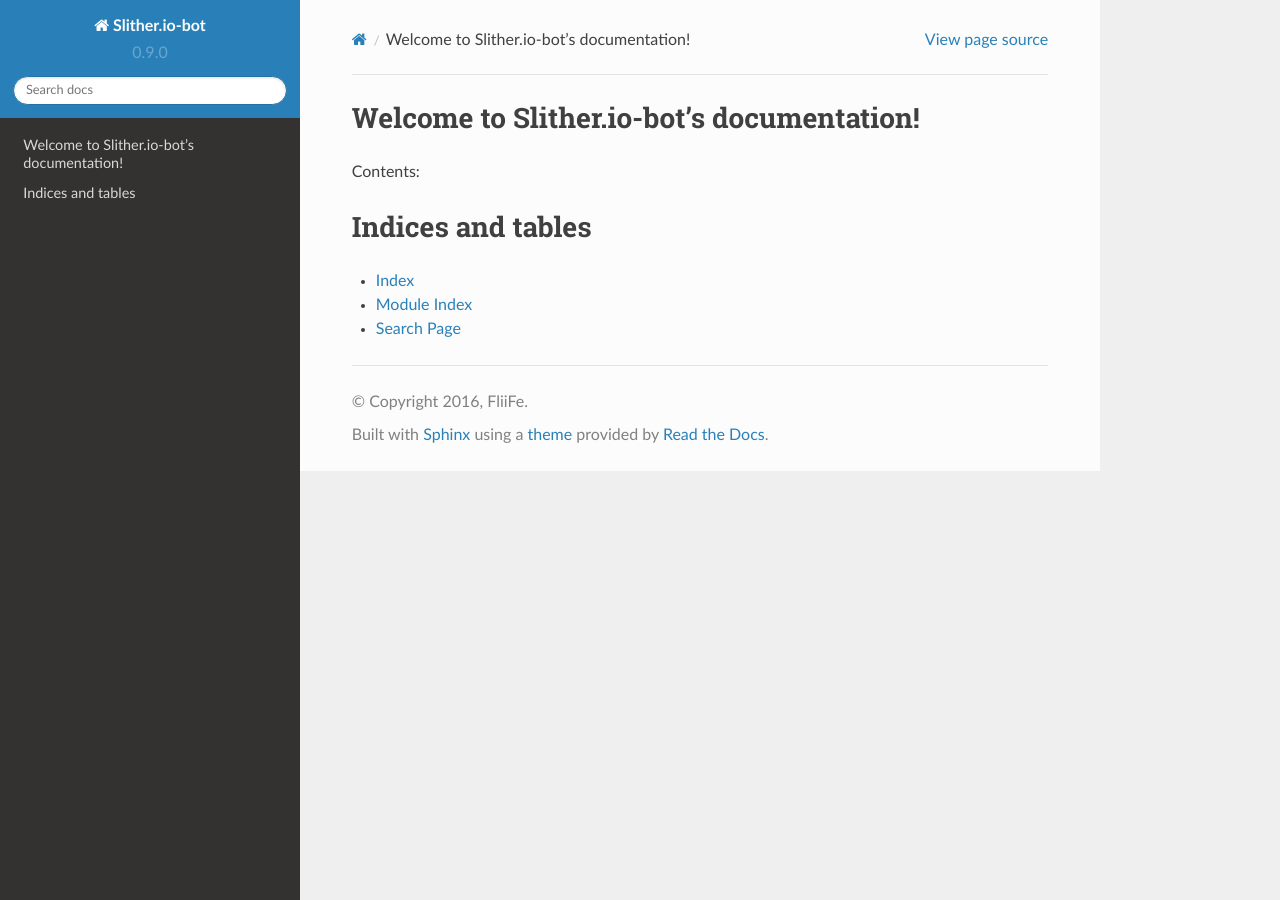
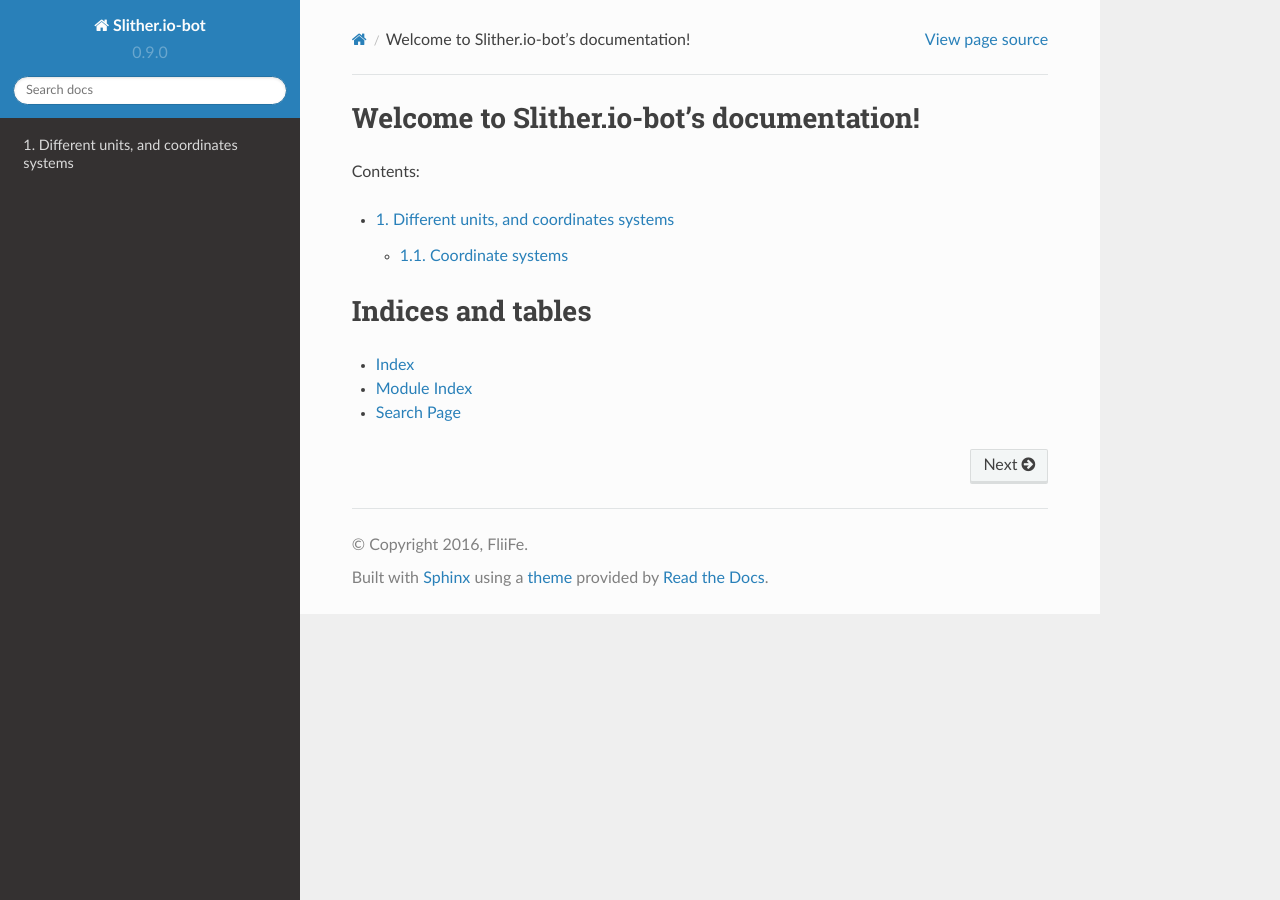
Before and after one commit to ermiyaeskandary/Slither.io-bot, a Sphinx documentation site: the page built from docs/index.rst, in a window 1280 px wide. Built offline with Sphinx 7.4.7 and the Read the Docs theme 2.0.0, drawn with Linux system fonts in a browser that asks for light colours; some of the changed lines change nothing that is shown.

Commit message:
Added readthedocs badge. Began conversion algorithms doc.

```diff
--- /dev/null
+++ b/docs/conversion_algorithms.rst
@@ -0,0 +1,43 @@
+1. Different units, and coordinates systems
+*******************************************
+
+Currently, the bot uses multiple coordinates system, and multiple units for each system.
+
+1.1. Coordinate systems
+========================
+
+The two systems used rely on an orthogonal set. `x` represents the horizontal axis, and `y` the vertical axis. Let's consider this configuration (Conf. 1) :
+
+![Conf 1](http://i.imgur.com/REyG3an.png)
+
+1.1.1. Cartesian coordinates
+----------------------------
+
+These are the most used. As in traditional maths, they are represented by to numbers, each representing the position on an axis. They are represented as `(x, y)`. `x` for the horizontal axis, and `y` for the vertical one.
+
+In [Conf 1](http://i.imgur.com/REyG3an.png), we have the following coordinates :
+- `A(2, 3)`
+- `B(-3, 1)`
+
+1.1.2 Polar coordinates
+-----------------------
+
+Less used (and also less popular), these are used to avoid things inside certain angles. They are represented as a number and an angle. They look like this : :math:`(r, \theta)`, where :math:`r` is the distance from the origin, and :math:`\theta` is the angle, in radians, at which the point is, starting at the horizontal axis.
+
+**Important notes** :
+- In the game, the angles are reversed, they go clockwise. *i.e* positive angles are under the `x` axis, and negative ones are above.
+- We only use angles up to :math:`\pi` radians (:math:`180°`). That means we use negative angles to access the other side of a circle.
+
+The coordinate system looks like this :
+
+.. image:: http://i.imgur.com/LFEHUSe.png
+   :height: 100px
+   :width: 100px
+
+In [Conf 1](http://i.imgur.com/REyG3an.png), we have the following coordinates :
+- `A(3.60555, 56.30993°)`
+- `B(3.16228, 161.56505°)`
+
+The above coordinates are approximative.
+
+In the bot, every polar coordinate is converted from cartesian coordinates. Also, we don't use the :math:`r` value, only the angle is important. That helps reducing computing expensiveness. Please refer to the conversion section below.
--- a/docs/index.rst
+++ b/docs/index.rst
@@ -11,7 +11,7 @@
 .. toctree::
    :maxdepth: 2
 
-
+   conversion_algorithms
 
 Indices and tables
 ==================
```
